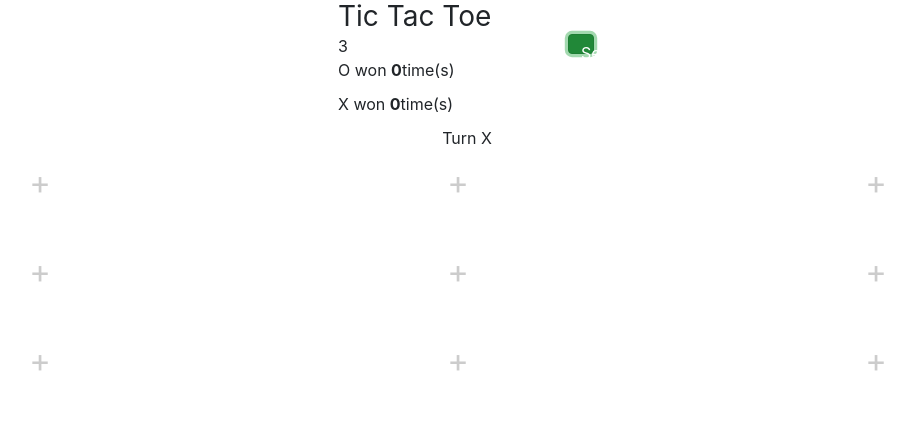
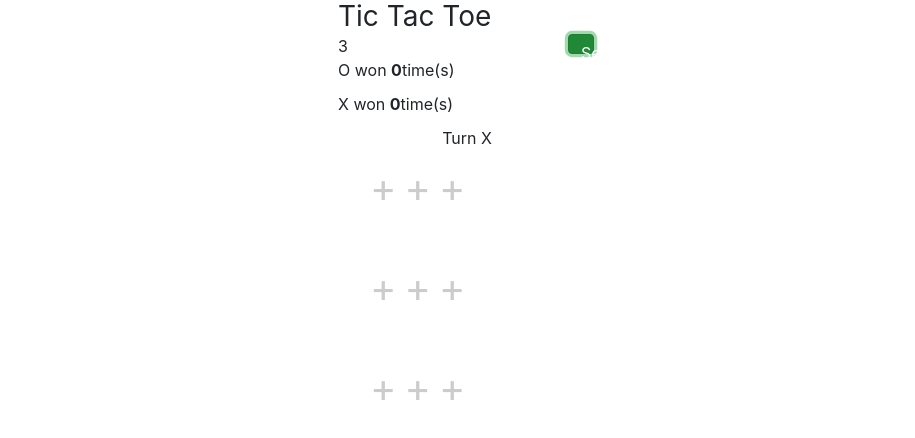
Before and after one commit to techostef/vue-tictactoe, a plain HTML site: page index.html in a window 1280 px wide. Both pictures are taken after a click on the link "Set". Shown: the whole page, without its empty margins (173-1088 px from the left). Drawn offline with nearby package versions, Linux system fonts and the light colour scheme; no server answers.

Commit message:
Update index.html

```diff
--- a/index.html
+++ b/index.html
@@ -42,15 +42,19 @@
         <div class="input-prepend input-append m-auto">
             <span class="add-on win_text w-full" style="width: 216px; border-radius: 0">Turn {{turn.toUpperCase()}}</span>
         </div>
-        <div class="m-auto flex flex-wrap items-baseline w-full">
+        <div class="w-full">
+			<div class="m-auto flex flex-wrap items-baseline" :style="'width: ' + (valueInput * 70) + 'px'">
 				<div class="w-full flex flex-wrap items-baseline" v-for="(item, n1) in arrScale" :key="n1">
+					<div class="w-full">
 						<div class="flex btn span1 ml-2 py-2 px-0 border-0 mb-4" v-for="(item1, n2) in item" :key="n1 + n2"
-                     :style="'width: calc(' + sizeItem + '% - 0.5rem);font-size: '+ sizeItem +'px;min-height: 30px'"
+							 :style="'min-height: 30px'"
 							 @click="setTurn(item1)"
 							 v-bind:class="{'btn-primary' : item1.Own === 'o', 'btn-info' : item1.Own === 'x', 'disable' : item1.Own}"
 						>
 							<div class="m-auto">
 								{{(item1.Own ? item1.Own : '+')}}
+							</div>
+						</div>
 					</div>
 				</div>
 			</div>
@@ -70,13 +74,13 @@
         el: '#app',
         data: {
             message: 'Hello Vue!',
+			valueInput: 3,
             scale: 3,
             winnerX: 0,
             winnerO: 0,
             arrScale: [],
             sizeItem: 0,
-            turn: 'x',
-            fontSize: '40'
+            turn: 'x'
         },
         computed: {
 
@@ -95,6 +99,7 @@
                     alert('Minimun value is 3')
                     return false
                 }
+				this.valueInput = this.scale
                 this.arrScale = []
                 for(var i = 0;i < (this.scale); i++) {
                     this.arrScale[i] = []
```
Lines whose indentation alone changed are shown as unchanged.
